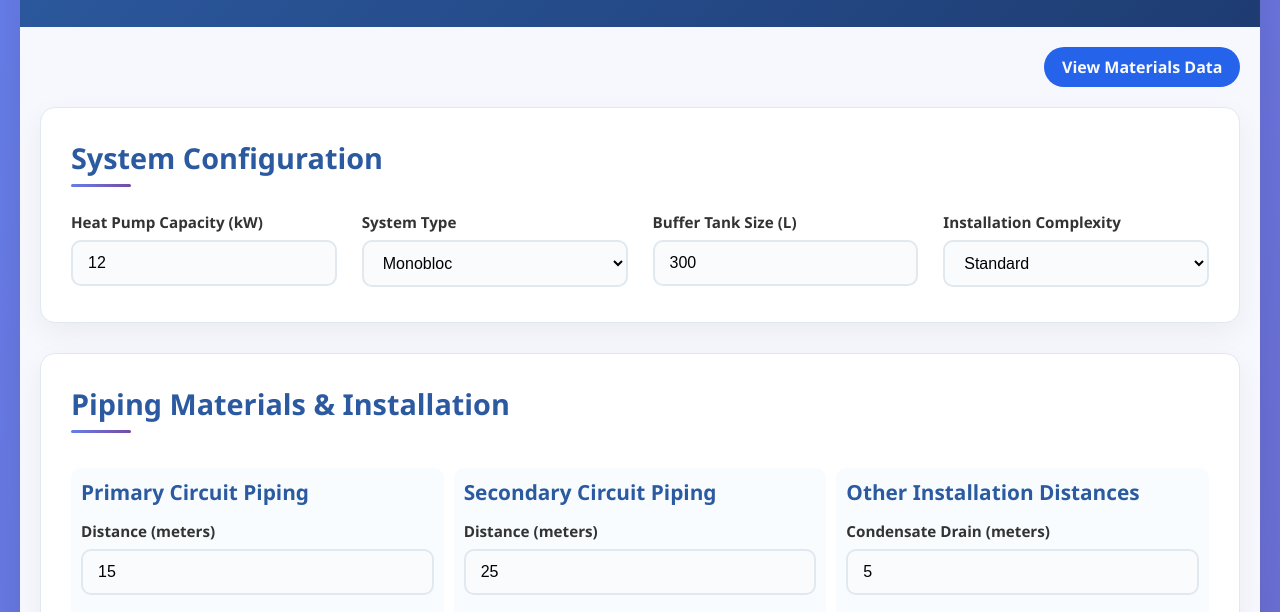
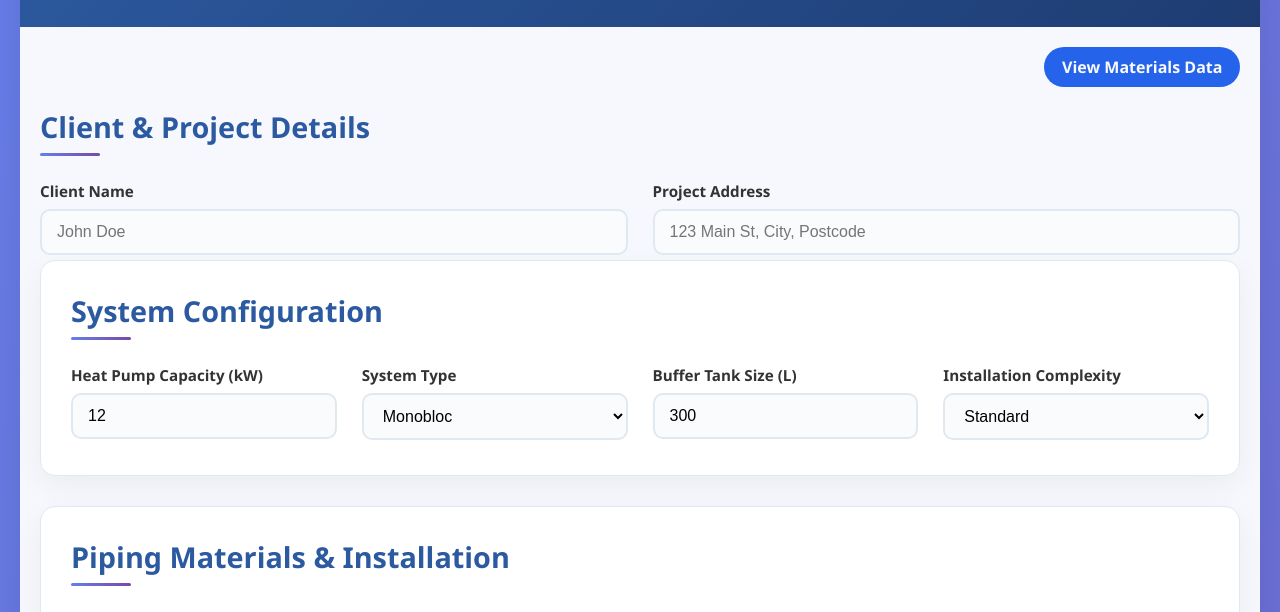
Before and after one commit to Luke-11/heatpump, a plain HTML site: page index.html in a window 1280 px wide. Shown: the part 142-754 px from the top of the page. Drawn offline with Linux system fonts and the light colour scheme.

Commit message:
layout update

```diff
--- a/index.html
+++ b/index.html
@@ -30,6 +30,23 @@
           <a class="nav-button" href="./lib/materials-table.html"
             >View Materials Data</a
           >
+        </div>
+        <div class="client-details">
+          <h2 class="section-title">Client & Project Details</h2>
+          <div class="form-grid">
+            <div class="form-group">
+              <label for="clientName">Client Name</label>
+              <input type="text" id="clientName" placeholder="John Doe" />
+            </div>
+            <div class="form-group">
+              <label for="projectAddress">Project Address</label>
+              <input
+                type="text"
+                id="projectAddress"
+                placeholder="123 Main St, City, Postcode"
+              />
+            </div>
+          </div>
         </div>
         <div class="section">
           <h2 class="section-title">System Configuration</h2>
--- a/lib/materials.json
+++ b/lib/materials.json
@@ -34,5 +34,7 @@
     },
     "includedZones": 2,
     "extraZoneFee": 150
-  }
+  },
+  "condensateDrain": 5,
+  "electricalCables": 35
 }
```
Also changed, not shown: lib/materials-table.html (+9 -1 lines).
